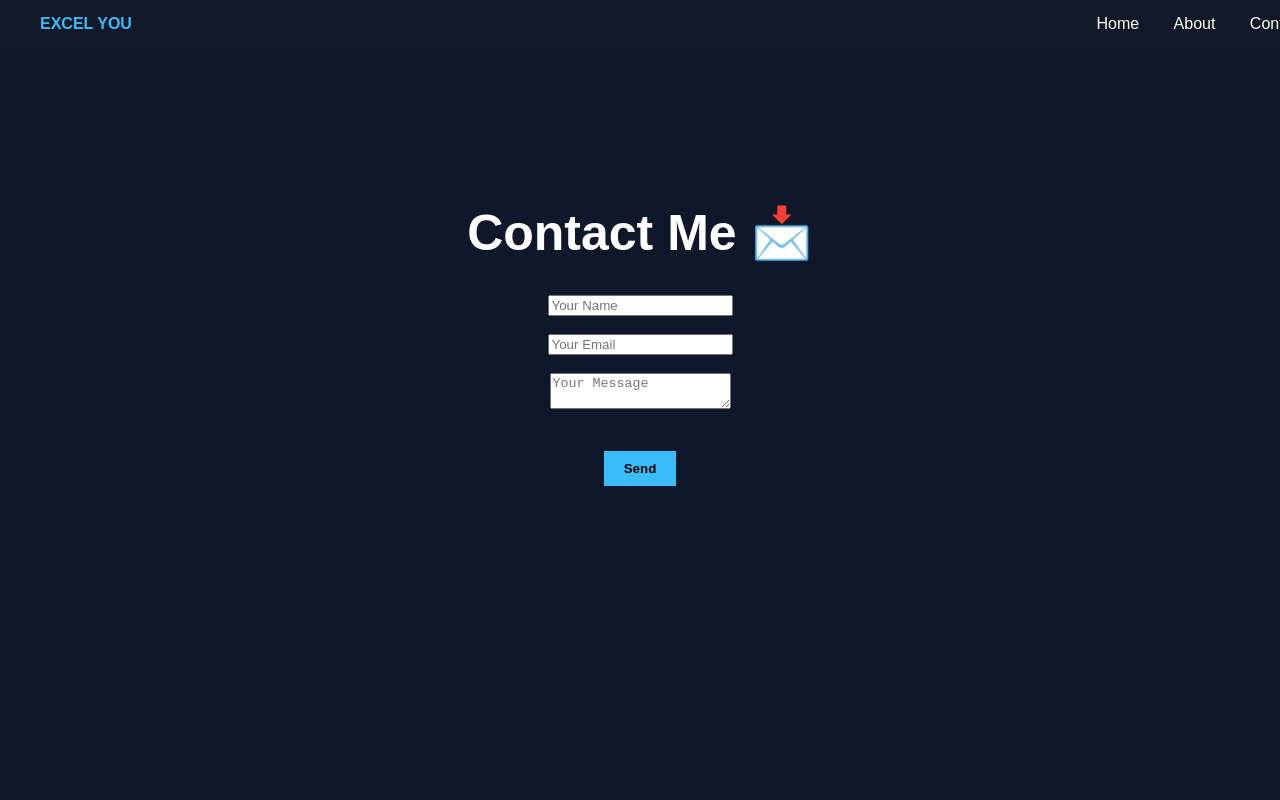
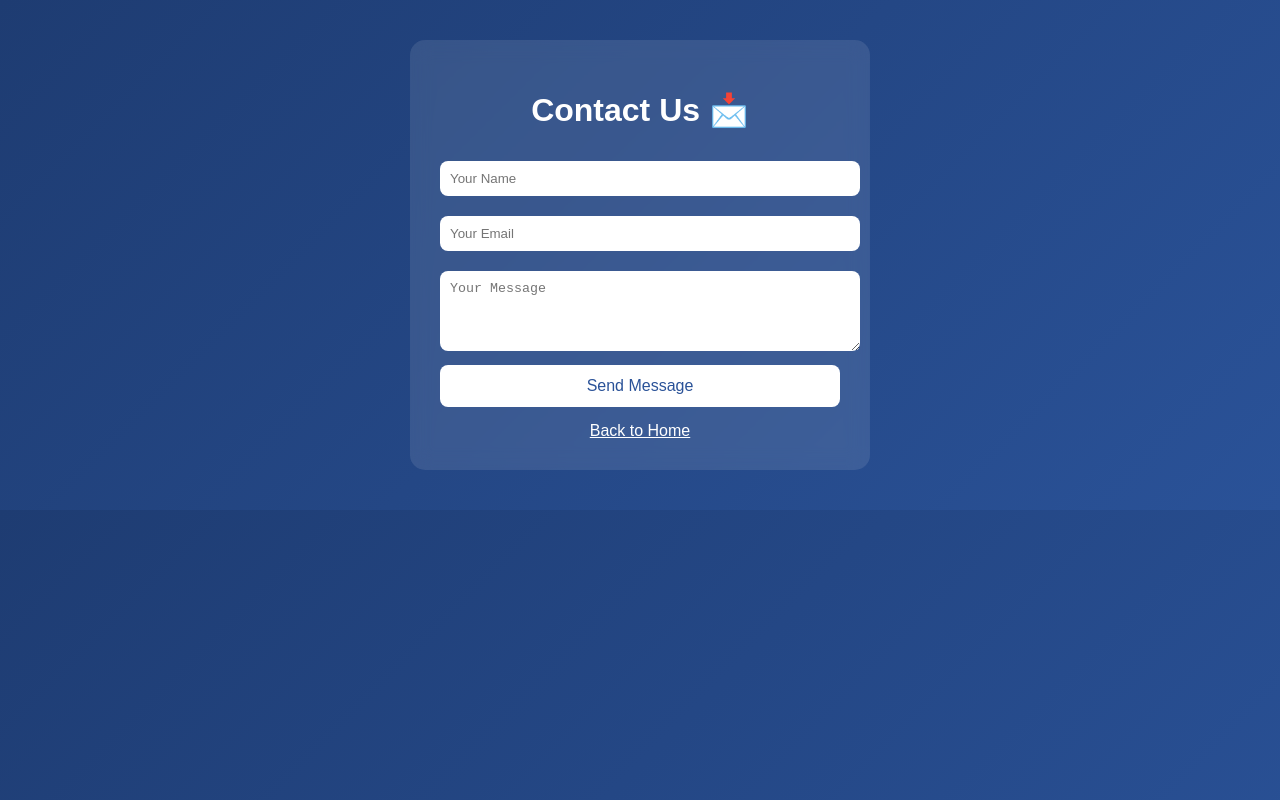
Before and after one commit to tamilprimeacetech90/excel-you-website, a website: page contact.html in a window 1280 px wide. Drawn offline with Linux system fonts and the light colour scheme.

Commit message:
upgrade about and contact UI

```diff
--- a/contact.html
+++ b/contact.html
@@ -1,31 +1,73 @@
 <!DOCTYPE html>
 <html>
 <head>
-    <meta charset="UTF-8">
-    <title>Contact</title>
-    <link rel="stylesheet" href="/style.css">
+  <title>Contact - EXCEL YOU</title>
+  <meta name="viewport" content="width=device-width, initial-scale=1.0">
+
+  <style>
+    body {
+      margin: 0;
+      font-family: Arial;
+      background: linear-gradient(135deg, #1e3c72, #2a5298);
+      color: white;
+      text-align: center;
+      padding: 40px;
+    }
+
+    .form-box {
+      max-width: 400px;
+      margin: auto;
+      background: rgba(255,255,255,0.1);
+      padding: 30px;
+      border-radius: 15px;
+      backdrop-filter: blur(10px);
+    }
+
+    input, textarea {
+      width: 100%;
+      padding: 10px;
+      margin: 10px 0;
+      border: none;
+      border-radius: 8px;
+    }
+
+    button {
+      width: 100%;
+      padding: 12px;
+      border: none;
+      border-radius: 8px;
+      background: white;
+      color: #2a5298;
+      cursor: pointer;
+      font-size: 16px;
+    }
+
+    button:hover {
+      background: #ddd;
+    }
+
+    a {
+      color: white;
+      display: block;
+      margin-top: 15px;
+    }
+  </style>
 </head>
+
 <body>
 
-    <div class="navbar">
-        <div class="logo">EXCEL YOU</div>
-        <div class="links">
-            <a href="/">Home</a>
-            <a href="/about">About</a>
-            <a href="/contact">Contact</a>
-        </div>
-    </div>
+  <div class="form-box">
+    <h1>Contact Us 📩</h1>
 
-    <div class="hero">
-        <h1>Contact Me 📩</h1>
+    <form method="POST" action="/contact">
+      <input type="text" name="name" placeholder="Your Name" required />
+      <input type="email" name="email" placeholder="Your Email" required />
+      <textarea name="message" placeholder="Your Message" rows="4" required></textarea>
+      <button type="submit">Send Message</button>
+    </form>
 
-        <form method="POST" action="/contact">
-            <input type="text" name="name" placeholder="Your Name" required><br><br>
-            <input type="email" name="email" placeholder="Your Email" required><br><br>
-            <textarea name="message" placeholder="Your Message" required></textarea><br><br>
-            <button type="submit">Send</button>
-        </form>
-    </div>
+    <a href="/">Back to Home</a>
+  </div>
 
 </body>
 </html>
```
Also changed, not shown: about.html (+50 -10 lines).
